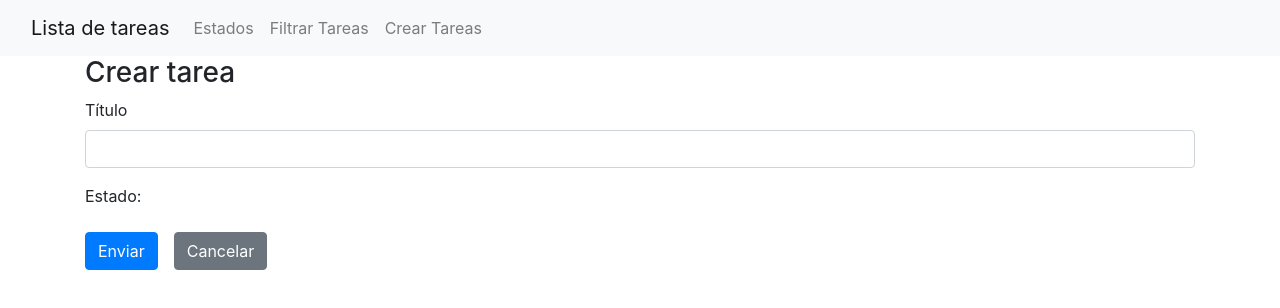
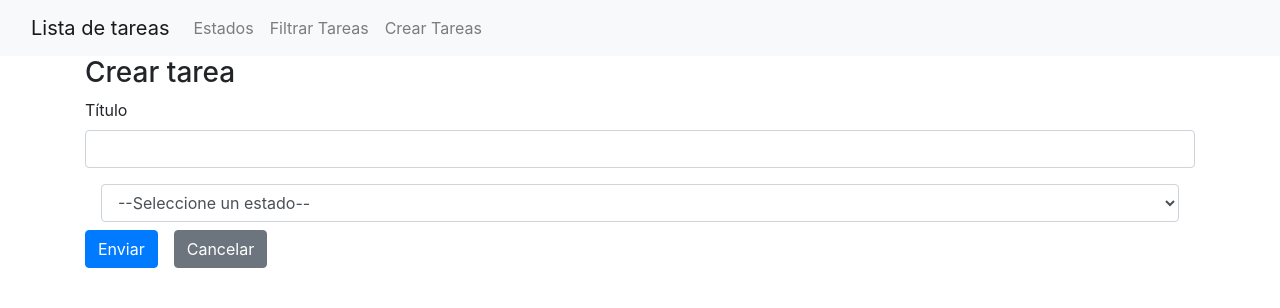
Before and after one commit to edrigolu/React_NetCore_ToDoList, a React (Create React App) app in the folder front/react-todolist/: page /tareas/crear in a window 1280 px wide. Shown: the top 308 px of the page. Built offline with nearby package versions, Linux system fonts and the light colour scheme.

Commit message:
Se modifica formularios FiltroTareas y FomularioTareas

```diff
--- a/front/react-todolist/package.json
+++ b/front/react-todolist/package.json
@@ -13,6 +13,7 @@
     "bootstrap": "4.6",
     "formik": "^2.2.6",
     "react": "^18.2.0",
+    "react-bootstrap-typeahead": "^5.1.4",
     "react-dom": "^18.2.0",
     "react-router-dom": "5.2",
     "react-scripts": "^5.0.1",
@@ -45,6 +46,7 @@
     ]
   },
   "devDependencies": {
+    "@types/react-bootstrap-typeahead": "^5.1.4",
     "@types/react-router-dom": "^5.3.3"
   }
 }
--- a/front/react-todolist/src/tareas/FiltroTareas.tsx
+++ b/front/react-todolist/src/tareas/FiltroTareas.tsx
@@ -29,6 +29,7 @@ export default function FiltroTareas() {
                                 />
                             </div>
                             <div className="form-group mx-sm-3 mb-2">
+                            <label htmlFor="titulo" className="sr-only">Estado</label>
                                 <select className="form-control"
                                     {...formikProps.getFieldProps('estadoId')}
                                 >
@@ -49,7 +50,6 @@ export default function FiltroTareas() {
             </Formik>
         </React.Fragment>
     )
-
 }
 
 interface filtroTareasForm {
--- a/front/react-todolist/src/tareas/FormularioTareas.tsx
+++ b/front/react-todolist/src/tareas/FormularioTareas.tsx
@@ -6,31 +6,32 @@ import Button from "../utils/Button";
 import { estadoDTO } from "../estados/estados.model";
 
 export default function FormularioTareas(props: formularioTareasProps) {
+
+    const estados: estadoDTO[] = [{ id: 1, nombre: 'Completada' }, { id: 2, nombre: 'No Completada' }]
     return (
         <Formik initialValues={props.modelo}
             onSubmit={props.onSubmit}
             validationSchema={Yup.object({
                 titulo: Yup.string().required('Este campo es requerido').primeraLetraMayuscula()
             })}>
-                {formikProps => (
+            {formikProps => (
                 <Form>
                     <FormGroupText label="Título" campo="titulo" />
 
-                    <div className="form-group">
-                        <label>Estado:</label>
-                        {/* <SelectorMultiple seleccionados={estadosSeleccionados}
-                            noSeleccionados={estadosNoSeleccionados}
-                            onChange={(seleccionados, noSeleccionados) => {
-                                setGenerosSeleccionados(seleccionados)
-                                setGenerosNoSeleccionados(noSeleccionados);
-                            }}
-                        /> */}
+                    <div className="form-group mx-sm-3 mb-2">
+
+                        <select className="form-control"
+                            {...formikProps.getFieldProps('estadoId')}
+                        >
+                            <option value="0">--Seleccione un estado--</option>
+                            {estados.map(estado => <option key={estado.id}
+                                value={estado.id}>{estado.nombre}</option>)}
+                        </select>
                     </div>
                     <Button disabled={formikProps.isSubmitting} type="submit">Enviar</Button>
                     <a className="btn btn-secondary" href="/">Cancelar</a>
                 </Form>
             )}
-
         </Formik>
     )
 }
@@ -38,6 +39,5 @@ export default function FormularioTareas(props: formularioTareasProps) {
 interface formularioTareasProps {
     modelo: tareaCreacionDTO;
     onSubmit(valores: tareaCreacionDTO, acciones: FormikHelpers<tareaCreacionDTO>): void;
-    // estadosSeleccionados: estadoDTO[];
-    // estadosNoSeleccionados: estadoDTO[];
+
 }
```
Also changed, not shown: 1 other file (tests, documents, lock files or other folders).
